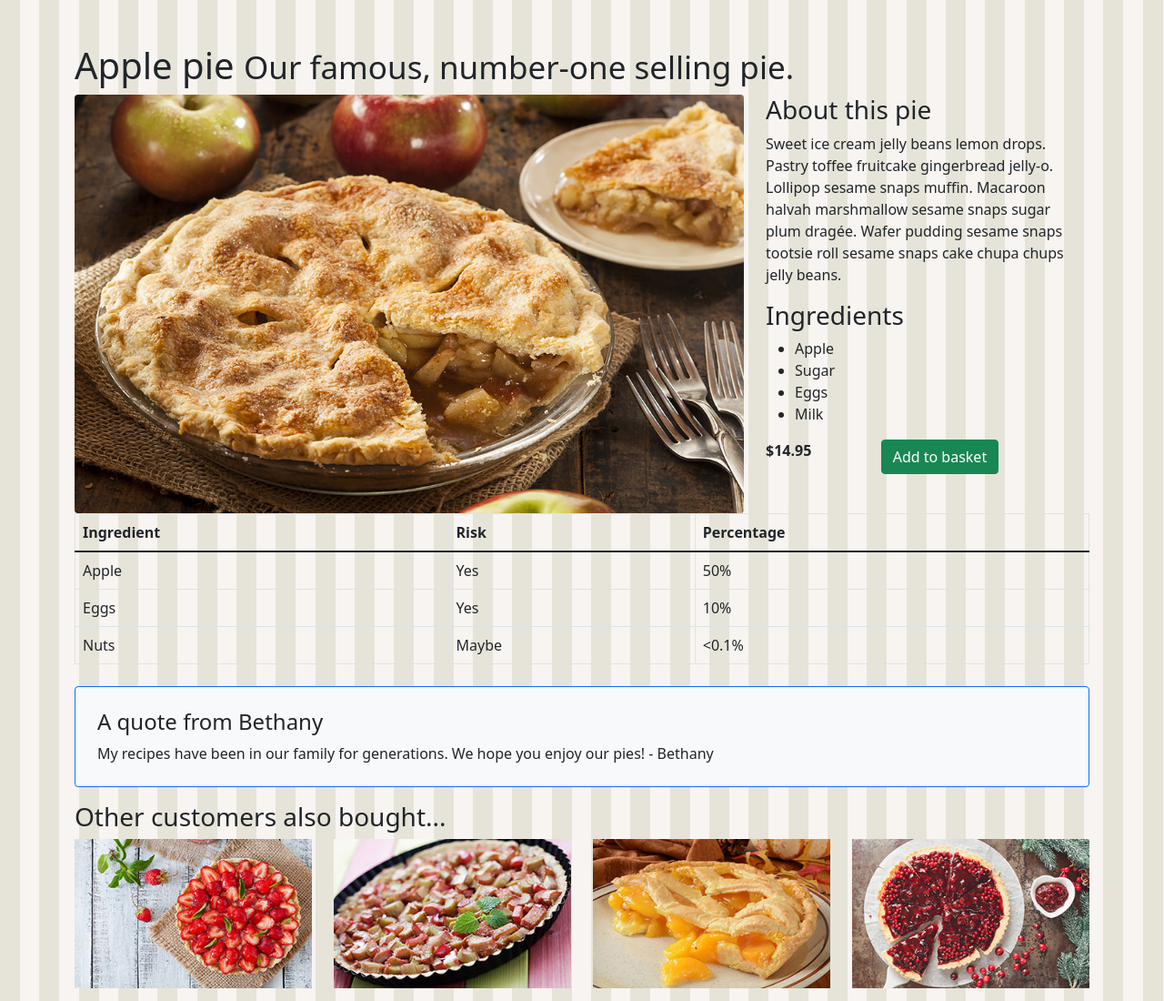
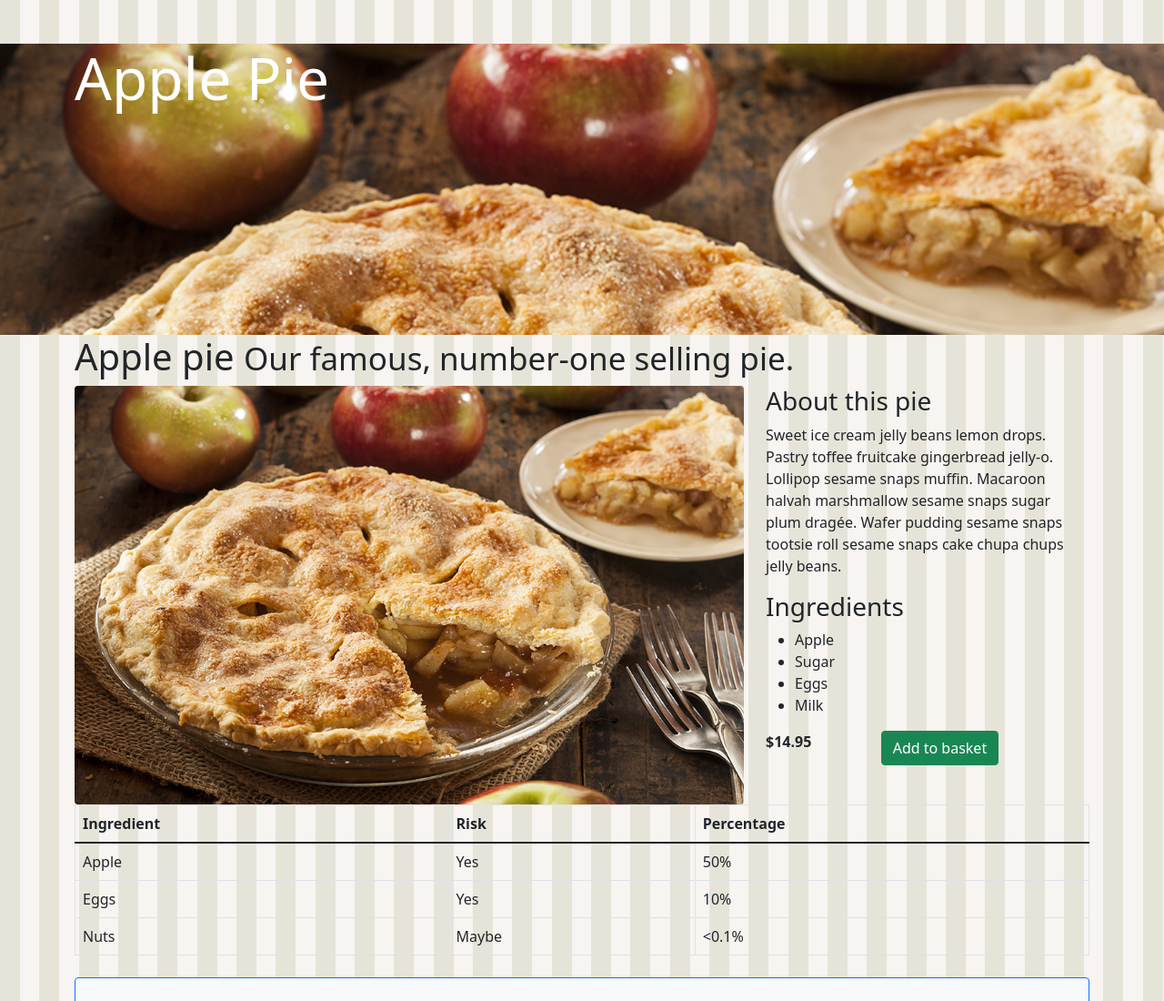
Before and after one commit to alj032/Bootstrap_Workshop, a plain HTML site: page applepie.html in a window 1280 px wide. Shown: the top 1100 px of the page at 91% size. Drawn offline with Linux system fonts and the light colour scheme.

Commit message:
add jumbotron

```diff
--- a/applepie.html
+++ b/applepie.html
@@ -13,6 +13,12 @@
 <body>
 
     <main role="main">
+
+        <div class="jumbotron jumbotron-detail-apple-pie">
+            <div class="container">
+                <h1 class="display-3">Apple Pie</h1>
+            </div>
+        </div>
         <div class="container">
             <h1>Apple pie
                 <small>Our famous, number-one selling pie.</small>
--- a/css/site.css
+++ b/css/site.css
@@ -5,3 +5,13 @@ body {
     background-repeat: repeat;
 
 }
+
+.jumbotron-detail-apple-pie{
+    background: url('../images/products/applepie.jpg') no-repeat fixed;
+}
+
+.jumbotron{
+    height: 40vh;
+    background-size: cover;
+    color: white;
+}
```
Also changed, not shown: progressbar.html (added, +31 -0 lines).
